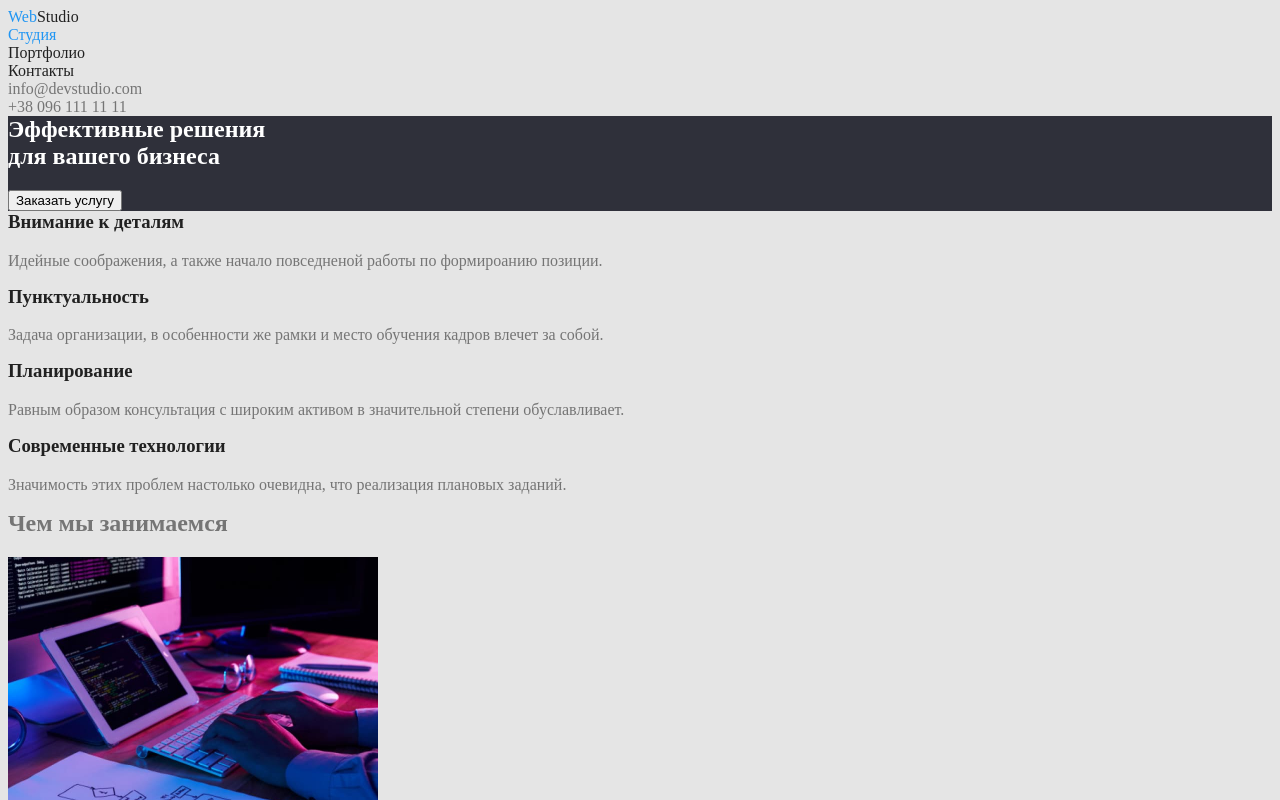
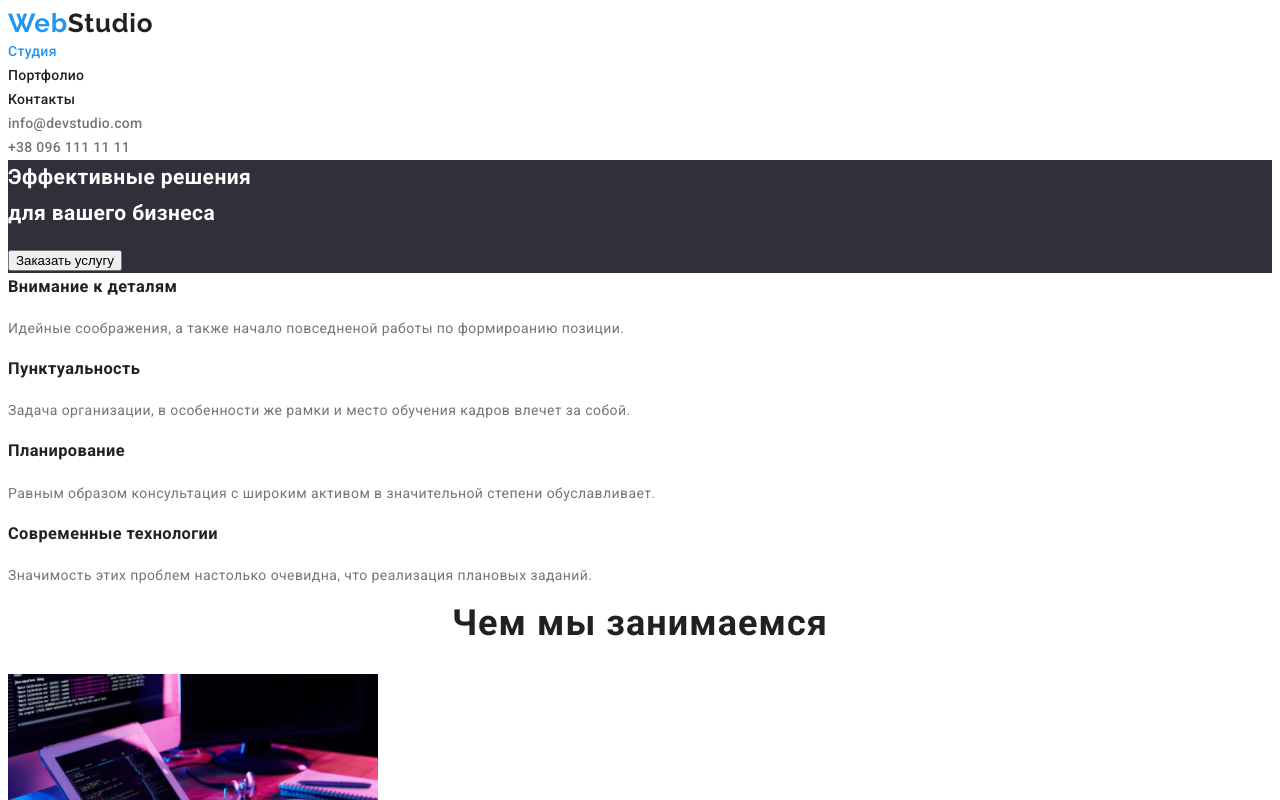
Before and after one commit to wrestling007/goit-markup-hw-02, a plain HTML site: page index.html in a window 1280 px wide. Shown: the top 800 px of the page. Drawn offline with Linux system fonts and the light colour scheme.

Commit message:
Add files via upload

```diff
--- a/css/styles.css
+++ b/css/styles.css
@@ -2,6 +2,7 @@
     --primary-text-color: #757575;
     --title-text-color: #212121;
     --accent-color: #2196F3;
+    --dark-bg: #2F303A;
 }
 font-family: 'Raleway', sans-serif;
 font-family: 'Roboto', sans-serif;
@@ -22,30 +23,49 @@ img {    display: block;    max-width: 100%;    height: auto;}
 /* Свойства для обнуления курсива у address */
 address {    font-style: normal;    /* or */    font-style: inherit;}
 
-body {background-color:#E5E5E5;
-    color:var(--primary-text-color);}
+body {
+    font-family: Roboto, sans-serif;
+    font-size: 14px;
+    line-height: 1.71;
+    /* or 171% */
+    letter-spacing: 0.03em;
+    color: var(--primary-text-color);}
+/* лого */
+.logo {font-family: Raleway;
+    font-style: normal;
+    font-weight: bold;
+    font-size: 26px;
+    line-height: 31px;
+    /* identical to box height */
 
-/* лого */
-.logo {color: var(--accent-color);}
+    letter-spacing: 0.03em;
+
+    color: #2196F3;}
 .logo:hover
 {
     color:  var(--accent-color);
 }
 .span-header {color: var(--title-text-color);
 }
+.header-link {font-family: Roboto;
+    font-style: normal;
+    font-weight: 500;
+    font-size: 14px;
+    line-height: 16px;
+    letter-spacing: 0.02em;}
 .span-footer {color: white;
 }
 /* site nav */
-.site-nav .link
+.site-nav
 {
-    color: #212121;
+    color: var(--title-text-color);
 }
 .site-nav .link:hover,
 .site-nav .link:focus
 {
     color: var(--accent-color);
 }
-.site-nav .link.current{ color: var(--accent-color);}
+.site-nav .current{ color: var(--accent-color);}
 /* site adress */
 .address{
     color: #757575;
@@ -60,6 +80,14 @@ color: #FFFFFF;
 background-color: #2F303A;
 }
 /*Features */
+.section-title{
+    font-size: 36px;
+    line-height: 1.17;
+    text-align: center;
+    letter-spacing: 0.03em;
+
+    color: var(--title-text-color);}
+.title {color: var(--title-text-color);}
 .feature .title{
     color: var(--title-text-color);
 
@@ -71,13 +99,13 @@ background-color: #2F303A;
     color: var(--title-text-color);
 }
 /* footer */
-.footer .link{ }
-
-.footer{background-color:#2F303A;}
+.footer{background-color: var(--dark-bg);}
 .footer-logo{
       color: #2196F3
     }
 .footer-logo:hover{color: var(--accent-color);}
-.button {background-color: #2196F3;
+.button {basckground-color: #2196F3;
 color: white;}
 .list .title {color: var(--title-text-color);}
+.address-link {color: rgba(255, 255, 255, 0.6);}
+.address-link [target="_blank"] {color:white}
```
